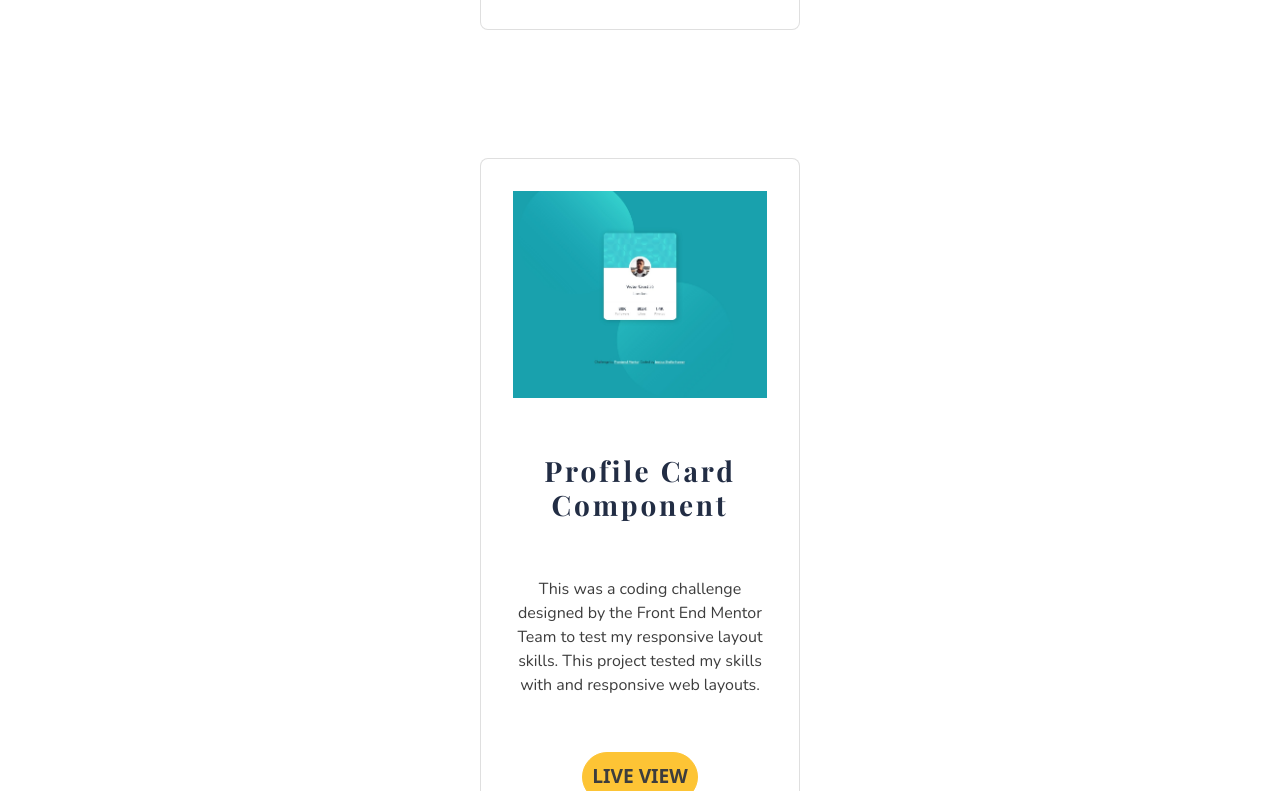
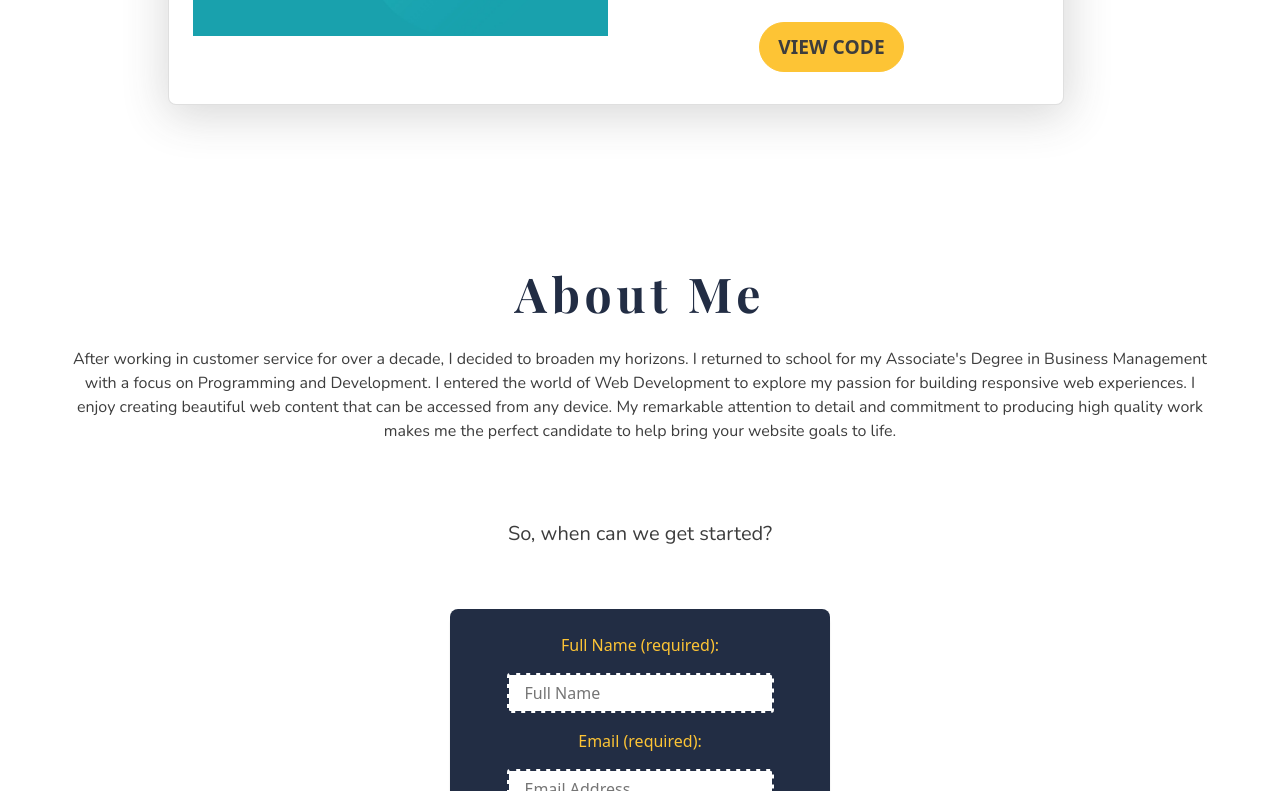
Before and after one commit to perezjprz19/my-portfolio, a plain HTML site: page index.html in a window 1280 px wide. Shown: the part 2719-3510 px from the top of the page. Drawn offline with nearby package versions, Linux system fonts and the light colour scheme.

Commit message:
Add Screenshot of Desktop View
The project cards were not scaling properly because viewport units were being used. A max width in ems was added to prevent the cards from getting too big or too small. Cards will not grow up to 25em for mobile and at 1200px the lay out will be able to grow up to 75em.

[Documentation] Updated README.md to explain why the grid system was used in the desktop layout and the updates that were added to version 1.0.1

```diff
--- a/dist/css/main.css
+++ b/dist/css/main.css
@@ -145,7 +145,7 @@ header P {
   padding: 0.5em;
 }
 
-@media screen and (min-width: 110em) {
+@media screen and (min-width: 75em) {
   .card {
     display: grid;
     grid-template-columns: 50% 50%;
@@ -153,7 +153,7 @@ header P {
     justify-content: center;
     grid-gap: 1em;
     box-shadow: 1px 8px 45px 3px rgba(61, 61, 61, 0.2);
-    max-width: 50%;
+    max-width: 75em;
   }
 
   .card__two--img {
@@ -167,8 +167,9 @@ header P {
   flex-direction: column;
   justify-content: center;
   align-items: center;
-  max-width: 40vw;
+  max-width: 75em;
   min-width: 15em;
+  padding: 2em;
 }
 .about__me h2 {
   font-size: 3rem;
```
Also changed, not shown: 3 other files.
